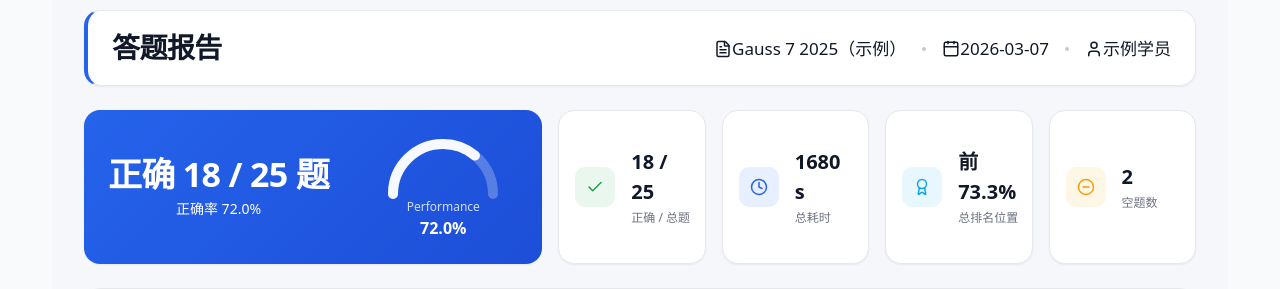
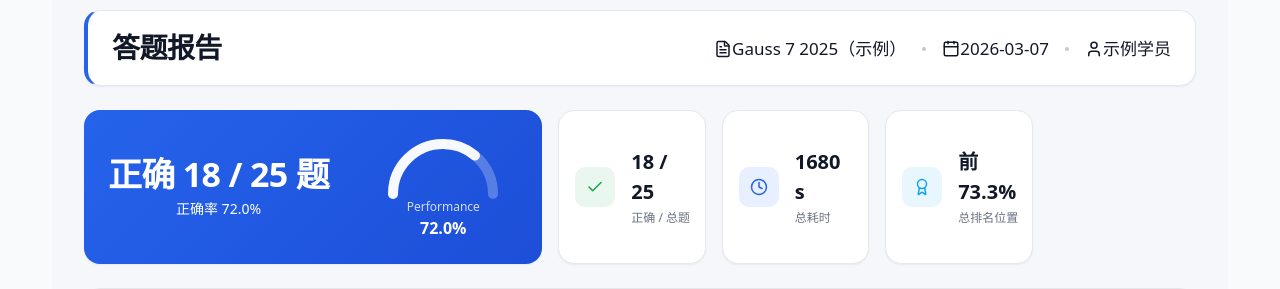
Before and after one commit to SheeepJMS/math-homework-app, a Flask app: page /diagnostic/sample-report in a window 1280 px wide. Shown: the part 130-419 px from the top of the page. Run offline with Flask 3, Linux system fonts and the light colour scheme; data comes from the database, SQL or seed files in the repository; parts of the project's set-up code (start-up, migrations or seed data) failed here and were passed over; some libraries are stand-ins or nearby versions.

Commit message:
统一报告页排名数据；参考样本位置文案与去掉底部说明

```diff
--- a/templates/diagnostic/report.html
+++ b/templates/diagnostic/report.html
@@ -69,18 +69,15 @@
           <div class="metric-label">总耗时</div>
         </div>
       </div>
-      <div class="mini-card">
+      <div class="mini-card mini-card--rank">
         <div class="icon-wrap info"><i data-lucide="award"></i></div>
-        <div>
-          <div class="metric-value">{% if display_rank_top_percent is not none %}前 {{ display_rank_top_percent | round(1) }}%{% else %}—{% endif %}</div>
+        <div class="mini-card-rank-inner">
+          <div class="metric-value metric-value--rank">
+            {% if display_rank_top_percent is not none %}
+            <span class="rank-prefix">前</span><span class="rank-percent">{{ display_rank_top_percent | round(1) }}%</span>
+            {% else %}—{% endif %}
+          </div>
           <div class="metric-label">总排名位置</div>
-        </div>
-      </div>
-      <div class="mini-card">
-        <div class="icon-wrap warning"><i data-lucide="minus-circle"></i></div>
-        <div>
-          <div class="metric-value">{{ blank_count | default(0) }}</div>
-          <div class="metric-label">空题数</div>
         </div>
       </div>
     </div>
```
